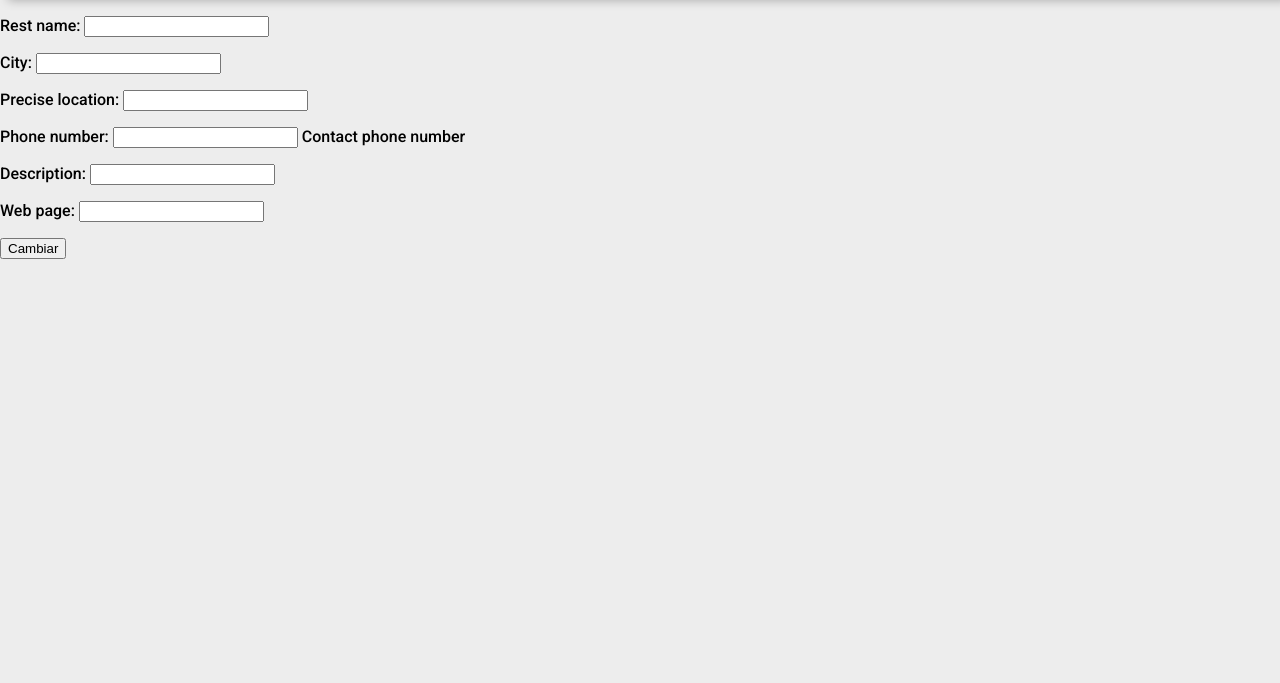
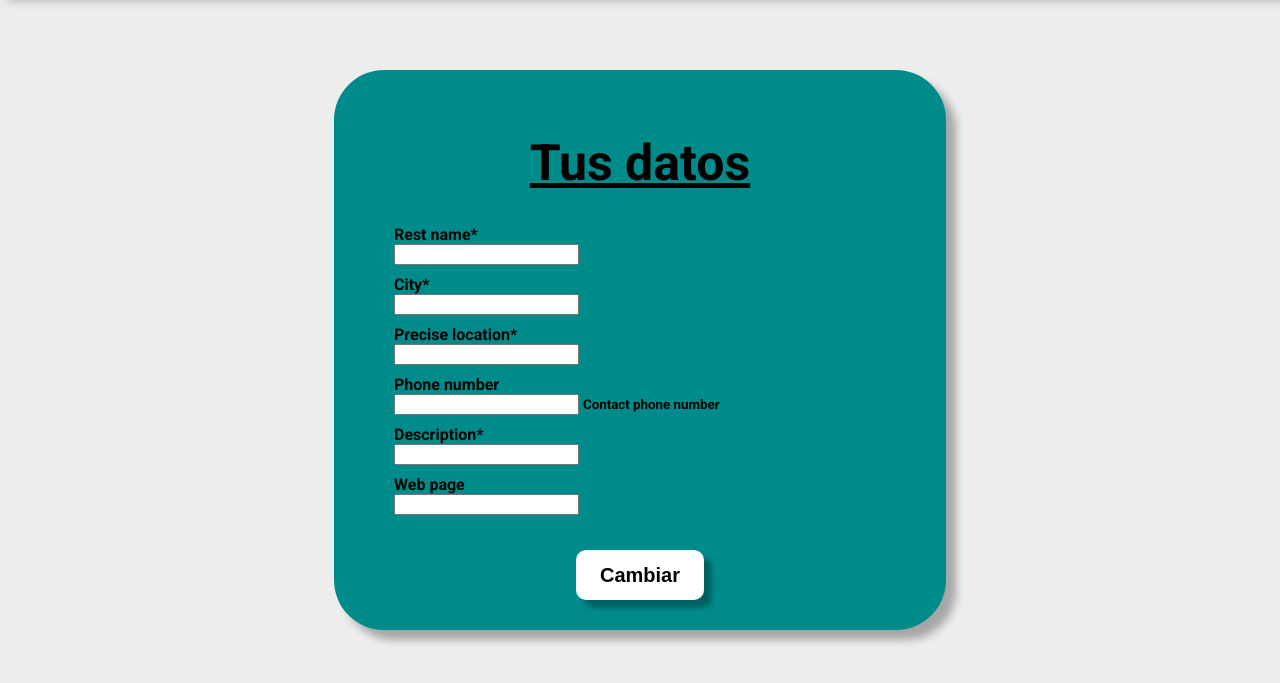
Before and after one commit to Davidjmz12/EatEasy, a Django app: template infouser/templates/infouser/changeinfo.html in a window 1280 px wide. Shown: the part 50-733 px from the top of the page. Run offline with Django 4.2, Linux system fonts and the light colour scheme; the template is opened without the code that fills it: values that come from a table or form of the project are taken from there, others are empty; some libraries are stand-ins or nearby versions.

Commit message:
Edit data changed

```diff
--- a/infouser/templates/infouser/changeinfo.html
+++ b/infouser/templates/infouser/changeinfo.html
@@ -1,7 +1,14 @@
 {% extends "main/layout.html" %}
+{% load static %}
+{% load crispy_forms_tags %}
 
+{% block head %}
+    <link rel="stylesheet" href="{% static 'infouser/newmenu.css' %}">
+{% endblock %}
 
 {% block body %}
+    <div class="formulario">
+        <h1>Tus datos</h1>
         <form action="{%  url 'infouser:update_info' %}" method="POST">
             {% csrf_token %}
             {% if mensaje %}
@@ -10,8 +17,10 @@
                 </div>
             {% endif %}
 
-        {{ form.as_p }}
-
-        <button type="submit" class="btn btn-primary">Cambiar</button>
+            {{ form|crispy }}
+            <div class="button-submit-div">
+                <button type="submit" class="button-submit">Cambiar</button>
+            </div>
         </form>
+    </div>
 {% endblock %}
```
Lines whose indentation alone changed are shown as unchanged.
